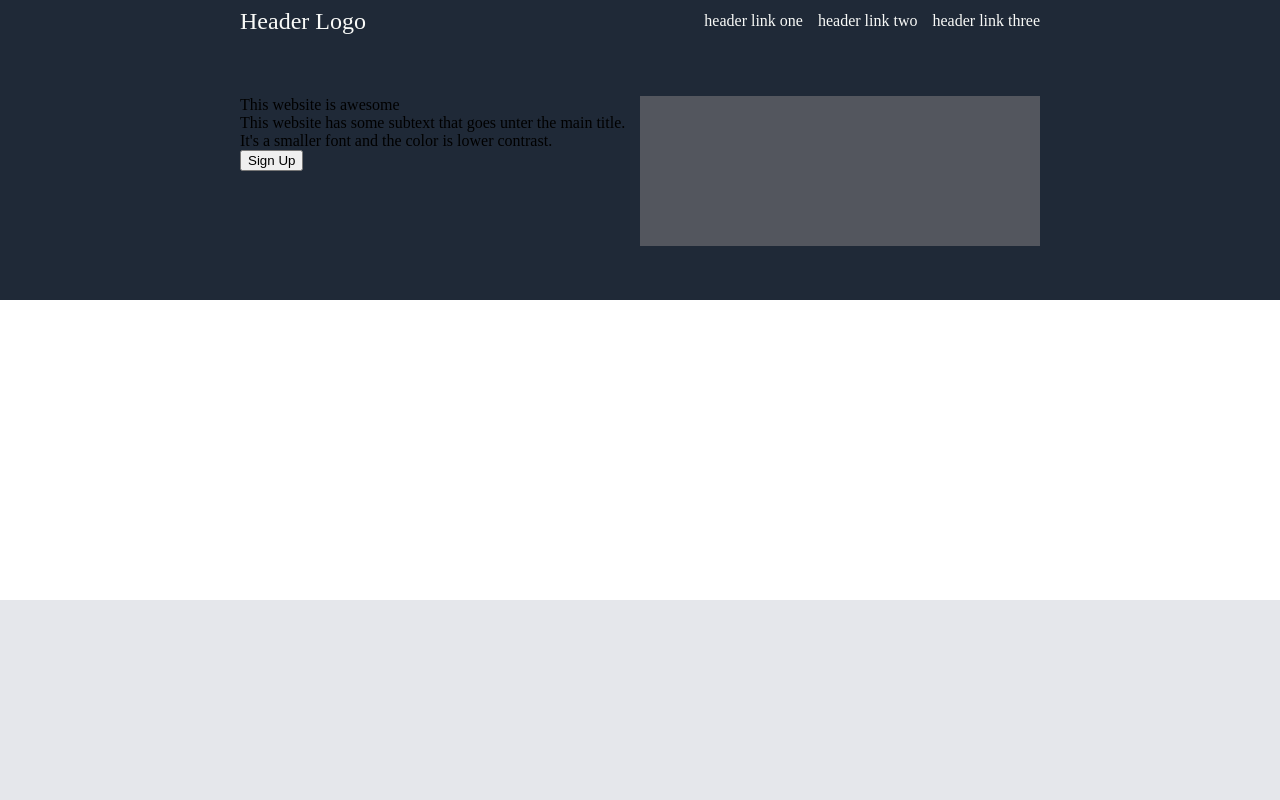
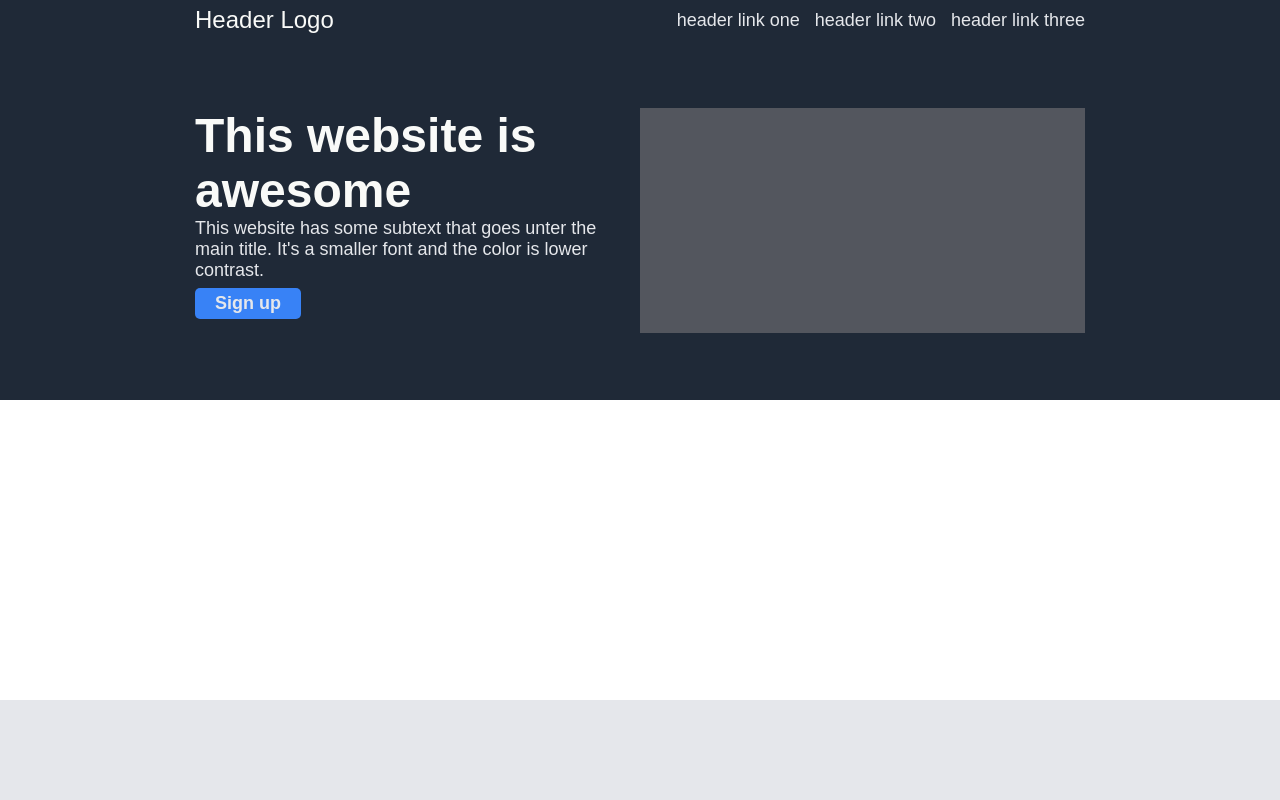
Before and after one commit to andrei0sipov/landing-page, a plain HTML site: page index.html in a window 1280 px wide. Shown: the top 800 px of the page. Drawn offline with Linux system fonts and the light colour scheme.

Commit message:
Add more elements to the header and format.

```diff
--- a/index.html
+++ b/index.html
@@ -21,7 +21,7 @@
                 <div class="box1-content">
                     <div class="hero-main">This website is awesome</div>
                     <div class="hero-secondary">This website has some subtext that goes unter the main title. It's a smaller font and the color is lower contrast.</div>
-                    <button class="sign-up1">Sign Up</button>
+                    <button class="sign-up1">Sign up</button>
                 </div>
             </div>
             <div class="box2"></div>
--- a/style.css
+++ b/style.css
@@ -1,5 +1,5 @@
 body {
-    font-family:;
+    font-family: Arial, Helvetica, sans-serif;
     padding: 0;
     margin: 0;
     display: flex;
@@ -9,7 +9,7 @@ body {
 .header {
     background-color: #1F2937;
     width: 100%;
-    height: 300px;
+    height: 400px;
     display: flex;
     flex-direction: column;
 }
@@ -47,11 +47,19 @@ body {
     align-items: center;
 }
 
+.logo, .hero-main {
+    color: #F9FAF8;
+}
+
+a, .hero-secondary, .sign-up1 {
+    color: #E5E7EB;
+    font-size: 18px;
+}
+
 .logo {
-    color: #F9FAF8;
     font-size: 24px;
     display: flex;
-    flex-basis: 400px;
+    flex-basis: 445px;
 }
 
 ul {
@@ -63,30 +71,42 @@ ul {
 
 a {
     text-decoration: none;
-    color: #F9FAF8;
 }
 
 .links {
-    color: #F9FAF8;
     display: flex;
     justify-content: flex-end;
-    flex-basis: 400px;
+    flex-basis: 445px;
 }
 
 .header-bottom {
-    height: 100%;
+    height: 450px;
     display: flex;
     justify-content: center;
     align-items: center;
 }
 
 .box1 {
-    height: 150px;
-    flex-basis: 400px;
+    height: 225px;
+    flex-basis: 445px;
+}
+
+.hero-main {
+    font-size: 48px;
+    font-weight: bolder;
 }
 
 .box2 {
     background-color: #53565e;
-    height: 150px;
-    flex-basis: 400px;
+    height: 225px;
+    flex-basis: 445px;
 }
+
+.sign-up1 {
+    background-color: #3882F6;
+    font-weight: bold;
+    border-radius: 5px;
+    padding: 5px 20px;
+    margin-top: 7px;
+    border-style: none;
+}
```
